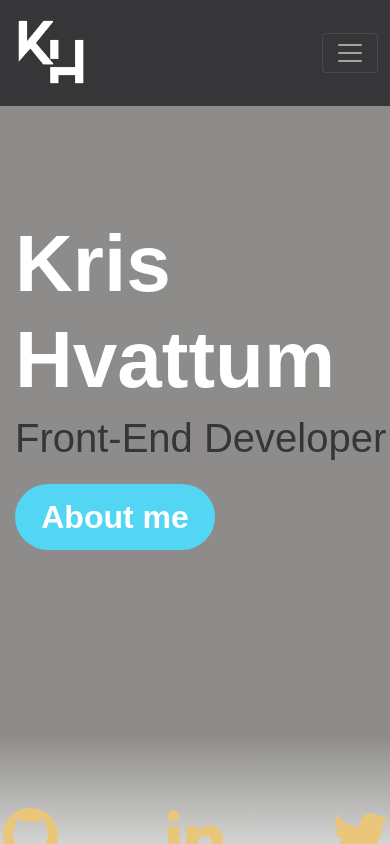
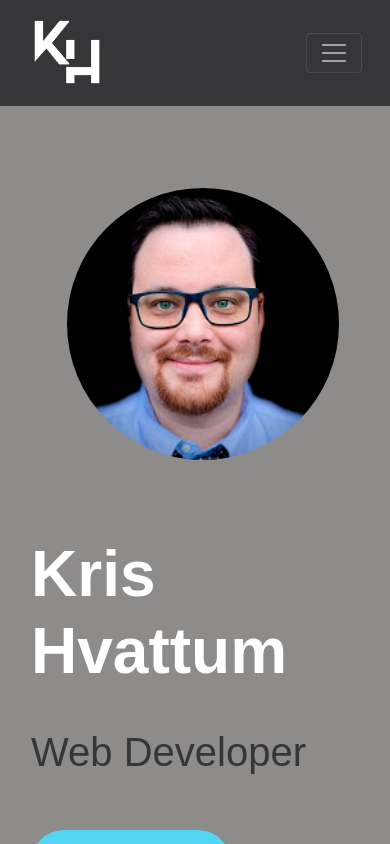
Before and after one commit to kristofer11/portfolio, a React (Create React App) app: page / in a window 390 px wide. Built offline with nearby package versions, Linux system fonts and the light colour scheme; a web font is replaced by a local one.

Commit message:
Adjust layout

```diff
--- a/src/App.css
+++ b/src/App.css
@@ -11,16 +11,23 @@
 * {
     font-family: 'Saira Semi Condensed', sans-serif;
     box-sizing: border-box;
+    max-width: 100%
 }
+
 
 html,body
 {
+    box-sizing: border-box;
     width: 100%;
     height: 100%;
     margin: 0px;
     padding: 0px;
     overflow-x: hidden;
     scroll-behavior: smooth;
+}
+
+.navbar, .hero-area, .sub-section, .sub-section-alternative {
+    padding-inline: calc(22px + 12vw);
 }
 
 .section {
@@ -30,14 +37,41 @@ html,body
 }
 
 .hero {
-    /* background-color: var(--main-bg-color); */
     background: linear-gradient(var(--main-bg-color) 82%, var(--about-bg));
-    height: 100vh;
+/* removing height: 100vh fixed overlapping issues with next element */
+    min-height: 100vh;
     display: flex;
     flex-direction: column;
 }
 
+.hero-area {
+    display: flex;
+    height: 100%;
+    justify-content: space-between;
+    align-items: center;
+    margin-top: 2px;
+}
 
+.hero-text {
+    margin-left: 55px;
+    display: flex;
+    flex-direction: column;
+    gap: 2rem;
+}
+
+.headshot-container {
+    display: flex;
+    align-items: start;
+    justify-content: center;
+    padding-top: 5rem;
+}
+
+.headshot {
+    width: 22vw;
+    aspect-ratio: 1/1;
+    border-radius: 50%;
+    object-fit: cover;
+}
 
 .footer {
     background-color: black;
@@ -59,6 +93,10 @@ html,body
 
 .navbar {
     background-color: var(--header-bg);
+}
+
+.navbar-brand {
+    width: fit-content !important;
 }
 
 .nav-link {
@@ -92,7 +130,7 @@ html,body
 
 h1.title {
     color: white;
-    font-size: 7rem;
+    font-size: 5rem;
     margin: 0;
     font-weight: bold;
 }
@@ -127,19 +165,6 @@ p, li {
     margin: 0 0 1rem 0;
 }
 
-.hero-text {
-    margin-left: 55px;
-    /* margin-bottom: 222px; */
-}
-
-.hero-area {
-    display: flex;
-    height: 100%;
-    justify-content: space-between;
-    align-items: center;
-    margin-top: 66px;
-}
-
 #button {
     color: white;
     text-decoration: none;
@@ -163,7 +188,6 @@ p, li {
 }
 
 #button-text:active {
-    /* background-color: var(--section-header-color); */
     transform: scale(.99)
 }
 
@@ -174,7 +198,7 @@ p, li {
 
 .social-svg {
     fill: #eac67a;
-    width: 10vw;
+    width: 5rem;
     max-width: 144px;
 }
 
@@ -185,7 +209,7 @@ p, li {
 .sub-section {
     display: flex;
     padding: 55px;
-    background-color: var(--about-bg)
+    background-color: var(--about-bg);
 }
 
 .sub-section-alternative {
@@ -204,20 +228,6 @@ p, li {
     text-shadow: 1px 1px var(--header-bg);
 }
 
-.headshot-container {
-    display: flex;
-    align-items: start;
-    justify-content: center;
-    padding-top: 5rem;
-}
-
-.headshot {
-    width: 333px;
-    aspect-ratio: 1/1;
-    border-radius: 50%;
-    object-fit: cover;
-}
-
 .project-card {
     width: 333px;
     height: 455px;
@@ -230,9 +240,17 @@ p, li {
 }
 
 @media only screen and (max-width: 1000px) {
+    .navbar, .hero-area, .sub-section, .sub-section-alternative {
+        padding-inline: 4rem;
+    }
+
     .project-container {
         display: flex;
         flex-wrap: wrap;
+    }
+
+    .headshot {
+        width: 282px;
     }
 }
 
@@ -312,8 +330,16 @@ p, li {
 }
 
 @media only screen and (max-width: 800px){
+    .navbar, .hero-area, .sub-section, .sub-section-alternative {
+        padding-inline: 2rem;
+    }
+
+    .headshot {
+        width: 272px;
+    }
+
     h1.title{
-        font-size: 7rem;
+        font-size: 4.5rem;
         margin-top: 44px;
     }
     .hero-area {
@@ -329,22 +355,29 @@ p, li {
         justify-content: center;
         margin-top: 88px;
     }
+    .social-svg {
+        width: 72px;
+    }
 }
 
 @media only screen and (max-width: 576px) {
+    .navbar, .hero-area, .sub-section, .sub-section-alternative {
+        padding-inline: 1rem;
+    }
+
     h1.title{
-        font-size: 5rem;
+        font-size: 4rem;
         margin-top: 44px;
     }
     .hero-text {
         margin-left: 15px;
-        margin-bottom: 115px;
+        /* margin-bottom: 115px; */
     }
     .social {
         margin-bottom: 33px;
     }
     .social-svg {
-        width: 55px;
+        width: 72px;
     }
     .email-link p{
         font-size: 2rem;
--- a/src/components/AboutMe.js
+++ b/src/components/AboutMe.js
@@ -1,10 +1,9 @@
 import headshot from '../app/images/IMG_5246.jpg';
-import { Row, Col } from 'reactstrap';
 
 const AboutMe = () => {
     return (
-        <Row className='sub-section px-lg-5' id='about-me' >
-            <Col className='information col-xs-12'>
+        <div className='sub-section' id='about-me' >
+            <div className='information col-xs-12'>
                 <h2>About Me</h2>
                 <h3>Hi, I'm Kris, a web developer from the Seattle area.</h3>
                 <p>I should be <strong>up front</strong> about a few things:</p>
@@ -16,11 +15,11 @@ const AboutMe = () => {
                     </li>
                 </ul>
                 <h3><em>Wow</em>, thanks for reading this far! Below you will find my current projects and a couple different ways you can reach me.</h3>
-            </Col>
-            <Col className='headshot-container'>
+            </div>
+            {/* <Col className='headshot-container'>
                 <img src={headshot} className='headshot' alt='Kris hvattum Headshot' />
-            </Col>
-        </Row>
+            </Col> */}
+        </div>
 
     )
 }
--- a/src/components/Hero.js
+++ b/src/components/Hero.js
@@ -12,14 +12,15 @@ import {
     Col
 } from 'reactstrap';
 import Logo from '../app/images/logo-white-nobg.png';
-import { HashLink } from 'react-router-hash-link'
+import { HashLink } from 'react-router-hash-link';
+import headshot from '../app/images/IMG_5246.jpg';
 
 const Hero = () => {
     const [menuOpen, setMenuOpen] = useState(false);
     return (
         <div className='hero'>
-            <Navbar dark expand='md' className='d-flex px-md-3 px-lg-5'>
-                <NavbarBrand href='/' className='mr-sm-5 col-2 ml-0'>
+            <Navbar dark expand='md' className='d-flex'>
+                <NavbarBrand href='/' className='col-2 ml-0'>
                     <img className='logo' src={Logo}></img>
                 </NavbarBrand>
                 <NavbarToggler onClick={() => setMenuOpen(!menuOpen)} />
@@ -36,7 +37,7 @@ const Hero = () => {
                                 Projects
                             </NavLink>
                         </NavItem>
-                        <div className='d-none d-md-block nav-divider' style={{fontSize: '40px', marginLeft: '1.5rem', marginRight: '1.5rem'}}> |</div>
+                        <div className='d-none d-md-block nav-divider' style={{ fontSize: '40px', marginLeft: '1.5rem', marginRight: '1.5rem' }}> |</div>
                         <NavItem>
                             <NavLink className='nav-link' href='#contact'>
                                 Contact
@@ -45,10 +46,14 @@ const Hero = () => {
                     </Nav>
                 </Collapse>
             </Navbar>
-            <div className='hero-area px-lg-5'>
+            <div className='hero-area'>
+
                 <div className='hero-text'>
+                    <Col className='headshot-container'>
+                        <img src={headshot} className='headshot' alt='Kris hvattum Headshot' />
+                    </Col>
                     <h1 className='title'>Kris Hvattum</h1>
-                    <p className='subtitle'>Front-End Developer</p>
+                    <p className='subtitle'>Web Developer</p>
                     <HashLink id='button' to='#about-me'>
                         <Button id='button-text'>About me</Button>
                     </HashLink>
```
